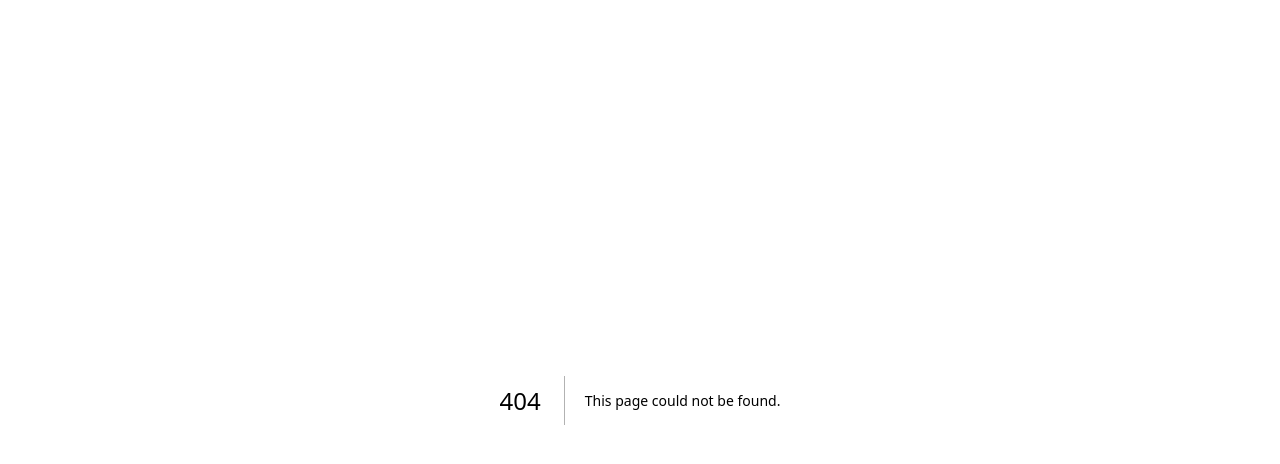
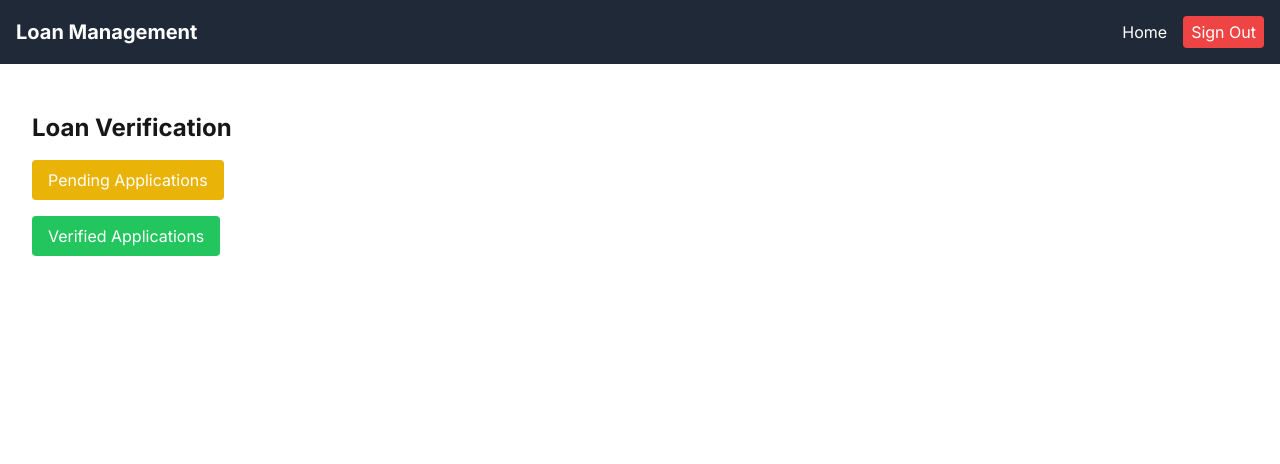
Before and after one commit to akadeepesh/LoanManagement, a Next.js app: page /verifier in a window 1280 px wide. Before the commit this address had no page. Shown: the top 464 px of the page. Built offline with nearby package versions, Linux system fonts and the light colour scheme; no server answers; sample sign-in values are in the browser's storage.

Commit message:
Added basic pages

```diff
--- /dev/null
+++ b/src/app/admin/page.tsx
@@ -0,0 +1,28 @@
+"use client";
+
+import { withAuth } from "@/components/withAuth";
+import Link from "next/link";
+
+function AdminPanel() {
+  return (
+    <div className="p-8">
+      <h1 className="text-2xl font-bold mb-4">Admin Panel</h1>
+      <div className="space-y-4">
+        <Link
+          href="/admin/users"
+          className="block px-4 py-2 bg-blue-500 text-white rounded w-fit"
+        >
+          Manage Users
+        </Link>
+        <Link
+          href="/admin/applications"
+          className="block px-4 py-2 bg-green-500 text-white rounded w-fit"
+        >
+          All Applications
+        </Link>
+      </div>
+    </div>
+  );
+}
+
+export default withAuth(AdminPanel, ["admin"]);
--- /dev/null
+++ b/src/app/dashboard/page.tsx
@@ -0,0 +1,28 @@
+"use client";
+
+import { withAuth } from "@/components/withAuth";
+import Link from "next/link";
+
+function Dashboard() {
+  return (
+    <div className="p-8">
+      <h1 className="text-2xl font-bold mb-4">User Dashboard</h1>
+      <div className="space-y-4">
+        <Link
+          href="/dashboard/apply"
+          className="block px-4 py-2 bg-blue-500 text-white rounded w-fit"
+        >
+          Apply for a Loan
+        </Link>
+        <Link
+          href="/dashboard/applications"
+          className="block px-4 py-2 bg-green-500 text-white rounded w-fit"
+        >
+          My Applications
+        </Link>
+      </div>
+    </div>
+  );
+}
+
+export default withAuth(Dashboard, ["user"]);
--- a/src/app/layout.tsx
+++ b/src/app/layout.tsx
@@ -1,38 +1,26 @@
+import "./globals.css";
 import type { Metadata } from "next";
-import localFont from "next/font/local";
-import "./globals.css";
+import { Inter } from "next/font/google";
+import { ReactNode } from "react";
 import AuthProvider from "@/components/AuthProvider";
+import Navigation from "@/components/Navigation";
 
-const geistSans = localFont({
-  src: "./fonts/GeistVF.woff",
-  variable: "--font-geist-sans",
-  weight: "100 900",
-});
-const geistMono = localFont({
-  src: "./fonts/GeistMonoVF.woff",
-  variable: "--font-geist-mono",
-  weight: "100 900",
-});
+const inter = Inter({ subsets: ["latin"] });
 
 export const metadata: Metadata = {
-  title: "Create Next App",
-  description: "Generated by create next app",
+  title: "Loan Management System",
+  description: "Apply and manage loans easily",
 };
 
-export default function RootLayout({
-  children,
-}: Readonly<{
-  children: React.ReactNode;
-}>) {
+export default function RootLayout({ children }: { children: ReactNode }) {
   return (
     <html lang="en">
-      <AuthProvider>
-        <body
-          className={`${geistSans.variable} ${geistMono.variable} antialiased`}
-        >
-          {children}
-        </body>
-      </AuthProvider>
+      <body className={inter.className}>
+        <AuthProvider>
+          <Navigation />
+          <main className="container mx-auto mt-4">{children}</main>
+        </AuthProvider>
+      </body>
     </html>
   );
 }
--- a/src/app/page.tsx
+++ b/src/app/page.tsx
@@ -1,31 +1,65 @@
+"use client";
+
 import Link from "next/link";
+import { useSession } from "next-auth/react";
 
 export default function Home() {
+  const { data: session } = useSession();
+
   return (
     <main className="flex min-h-screen flex-col items-center justify-center p-24">
       <h1 className="text-4xl font-bold mb-8">
         Welcome to Loan Management System
       </h1>
+      {session ? (
+        <div className="flex flex-col items-center">
+          <p className="mb-4">
+            Welcome, {session.user.name || session.user.email}
+          </p>
           <div className="flex gap-4">
+            {session.user.role === "user" && (
               <Link
                 href="/dashboard"
                 className="px-4 py-2 bg-blue-500 text-white rounded"
               >
                 User Dashboard
               </Link>
+            )}
+            {session.user.role === "admin" && (
               <Link
                 href="/admin"
                 className="px-4 py-2 bg-green-500 text-white rounded"
               >
                 Admin Panel
               </Link>
+            )}
+            {(session.user.role === "verifier" ||
+              session.user.role === "admin") && (
               <Link
                 href="/verifier"
                 className="px-4 py-2 bg-yellow-500 text-white rounded"
               >
                 Loan Verification
               </Link>
+            )}
           </div>
+        </div>
+      ) : (
+        <div className="flex gap-4">
+          <Link
+            href="/auth/signin"
+            className="px-4 py-2 bg-blue-500 text-white rounded"
+          >
+            Sign In
+          </Link>
+          <Link
+            href="/auth/signup"
+            className="px-4 py-2 bg-green-500 text-white rounded"
+          >
+            Sign Up
+          </Link>
+        </div>
+      )}
     </main>
   );
 }
--- /dev/null
+++ b/src/app/verifier/page.tsx
@@ -0,0 +1,28 @@
+"use client";
+
+import { withAuth } from "@/components/withAuth";
+import Link from "next/link";
+
+function VerifierPanel() {
+  return (
+    <div className="p-8">
+      <h1 className="text-2xl font-bold mb-4">Loan Verification</h1>
+      <div className="space-y-4">
+        <Link
+          href="/verifier/pending"
+          className="block px-4 py-2 bg-yellow-500 text-white rounded w-fit"
+        >
+          Pending Applications
+        </Link>
+        <Link
+          href="/verifier/verified"
+          className="block px-4 py-2 bg-green-500 text-white rounded w-fit"
+        >
+          Verified Applications
+        </Link>
+      </div>
+    </div>
+  );
+}
+
+export default withAuth(VerifierPanel, ["verifier", "admin"]);
--- /dev/null
+++ b/src/components/Navigation.tsx
@@ -0,0 +1,46 @@
+"use client";
+
+import Link from "next/link";
+import { useSession, signOut } from "next-auth/react";
+
+export default function Navigation() {
+  const { data: session } = useSession();
+
+  return (
+    <nav className="bg-gray-800 text-white p-4">
+      <div className="container mx-auto flex justify-between items-center">
+        <Link href="/" className="text-xl font-bold">
+          Loan Management
+        </Link>
+        <div className="space-x-4">
+          {session ? (
+            <>
+              <Link href="/">Home</Link>
+              {session.user.role === "user" && (
+                <Link href="/dashboard">Dashboard</Link>
+              )}
+              {session.user.role === "admin" && (
+                <Link href="/admin">Admin</Link>
+              )}
+              {(session.user.role === "verifier" ||
+                session.user.role === "admin") && (
+                <Link href="/verifier">Verify</Link>
+              )}
+              <button
+                onClick={() => signOut()}
+                className="bg-red-500 px-2 py-1 rounded"
+              >
+                Sign Out
+              </button>
+            </>
+          ) : (
+            <>
+              <Link href="/auth/signin">Sign In</Link>
+              <Link href="/auth/signup">Sign Up</Link>
+            </>
+          )}
+        </div>
+      </div>
+    </nav>
+  );
+}
```
Lines whose indentation alone changed are shown as unchanged.
